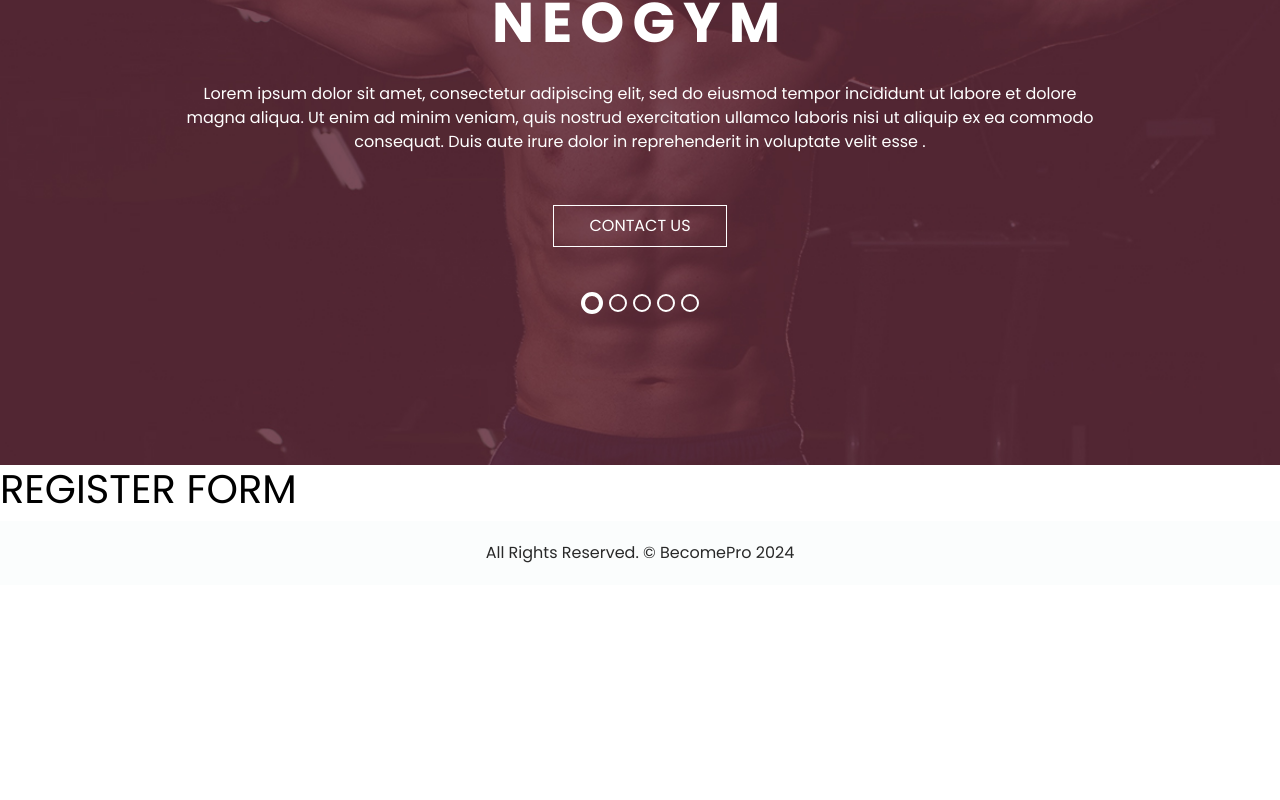
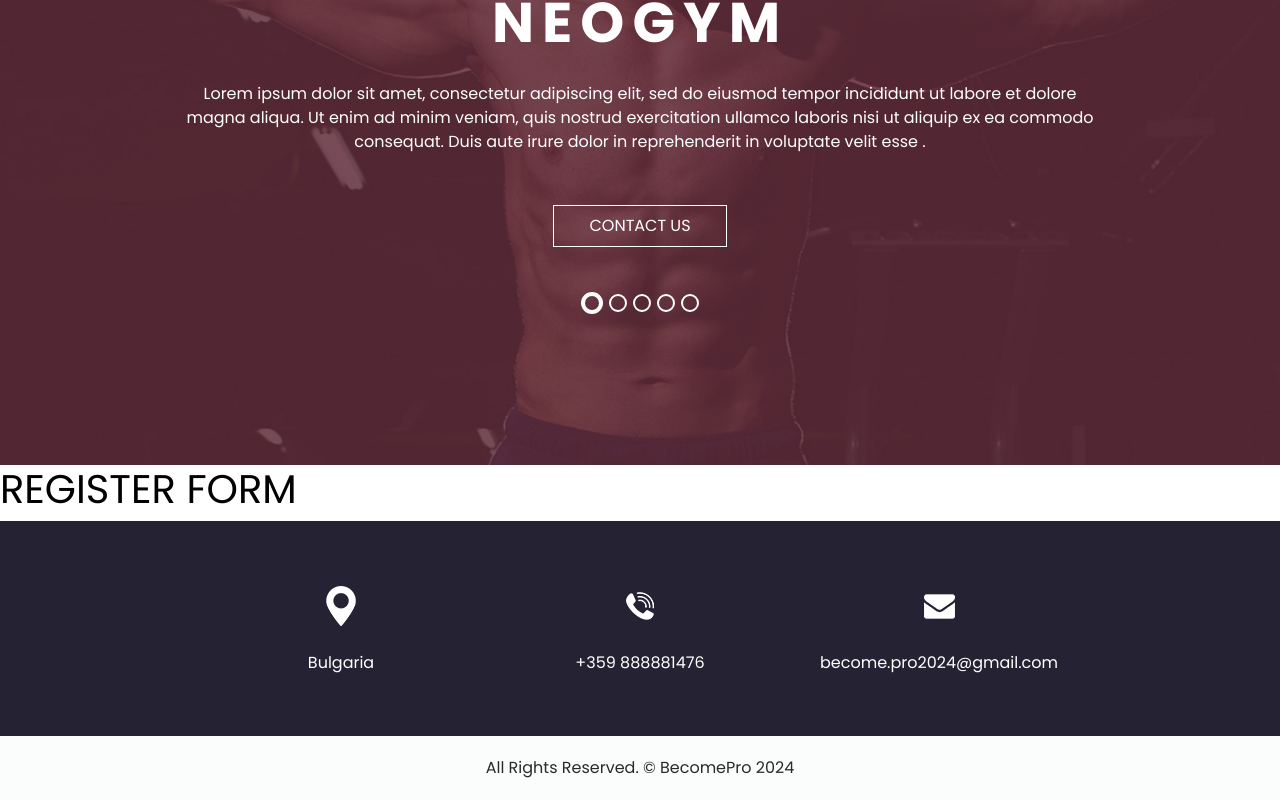
Before and after one commit to al-badarin/BecomePro, a React (Vite) app in the folder client/: page /register in a window 1280 px wide. Shown: the part 335-1135 px from the top of the page. Before the commit the page ends 920 px from the top, so only its background shows below. Built offline with nearby package versions, Linux system fonts and the light colour scheme; no server answers.

Commit message:
moved Info to the Footer

```diff
--- a/client/src/components/contact/Contact.jsx
+++ b/client/src/components/contact/Contact.jsx
@@ -1,5 +1,3 @@
-import Info from './info/Info';
-
 export default function Contact() {
   return (
     <>
@@ -42,8 +40,6 @@ export default function Contact() {
           </div>
         </div>
       </section>
-
-      <Info />
     </>
   );
 }
--- a/client/src/components/footer/Footer.jsx
+++ b/client/src/components/footer/Footer.jsx
@@ -1,9 +1,13 @@
+import Info from './info/Info';
+
 export default function Footer() {
   return (
-    <footer className="container-fluid footer_section">
-      <p>
-         All Rights Reserved. &copy; BecomePro 2024
-      </p>
-    </footer>
+    <>
+      <Info />
+
+      <footer className="container-fluid footer_section">
+        <p>All Rights Reserved. &copy; BecomePro 2024</p>
+      </footer>
+    </>
   );
 }
```
Also changed, not shown: client/src/components/footer/info/Info.jsx (renamed from client/src/components/contact/info/Info.jsx).
